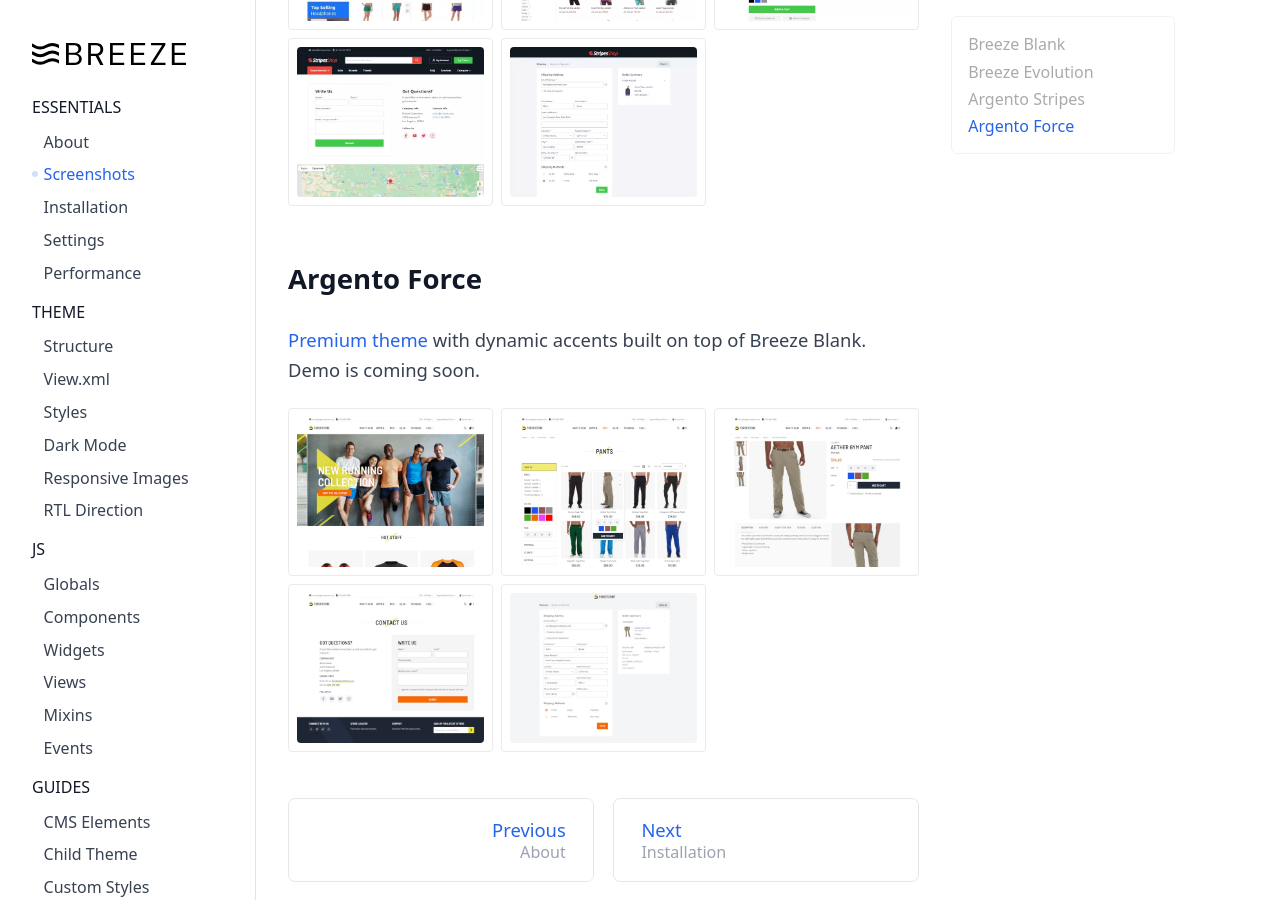
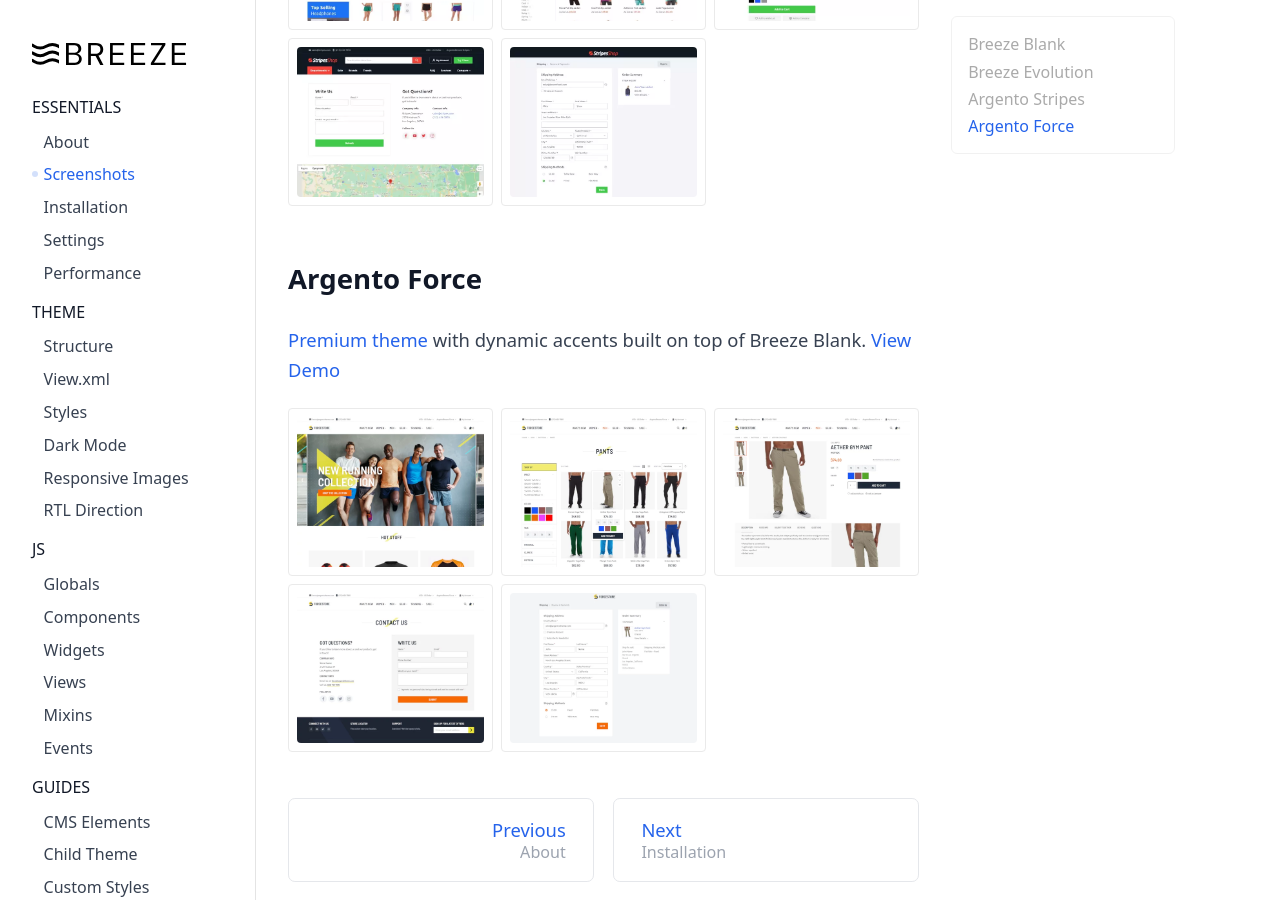
Before and after one commit to breezefront/breezefront.com, a Jekyll site: the page built from collections/_essentials/screenshots.md, in a window 1280 px wide and 900 px high, scrolled down 1462 px. Built offline with Jekyll 4.4.1, drawn with Linux system fonts in a browser that asks for light colours.

Commit message:
Link to ArgentoForce demo

```diff
--- a/collections/_essentials/screenshots.md
+++ b/collections/_essentials/screenshots.md
@@ -34,6 +34,7 @@ with contrast header built on top of Breeze Blank.
 ## Argento Force
 
 [Premium theme](https://argentotheme.com/order/){:target="_blank" rel="noopener"}
-with dynamic accents built on top of Breeze Blank. Demo is coming soon.
+with dynamic accents built on top of Breeze Blank.
+[View Demo](https://argento-breeze-m2.swissupdemo.com/force_breeze/){:target="_blank" rel="noopener"}
 
 {% include gallery.html dir="argento-force" width="350" height="250" %}
```
